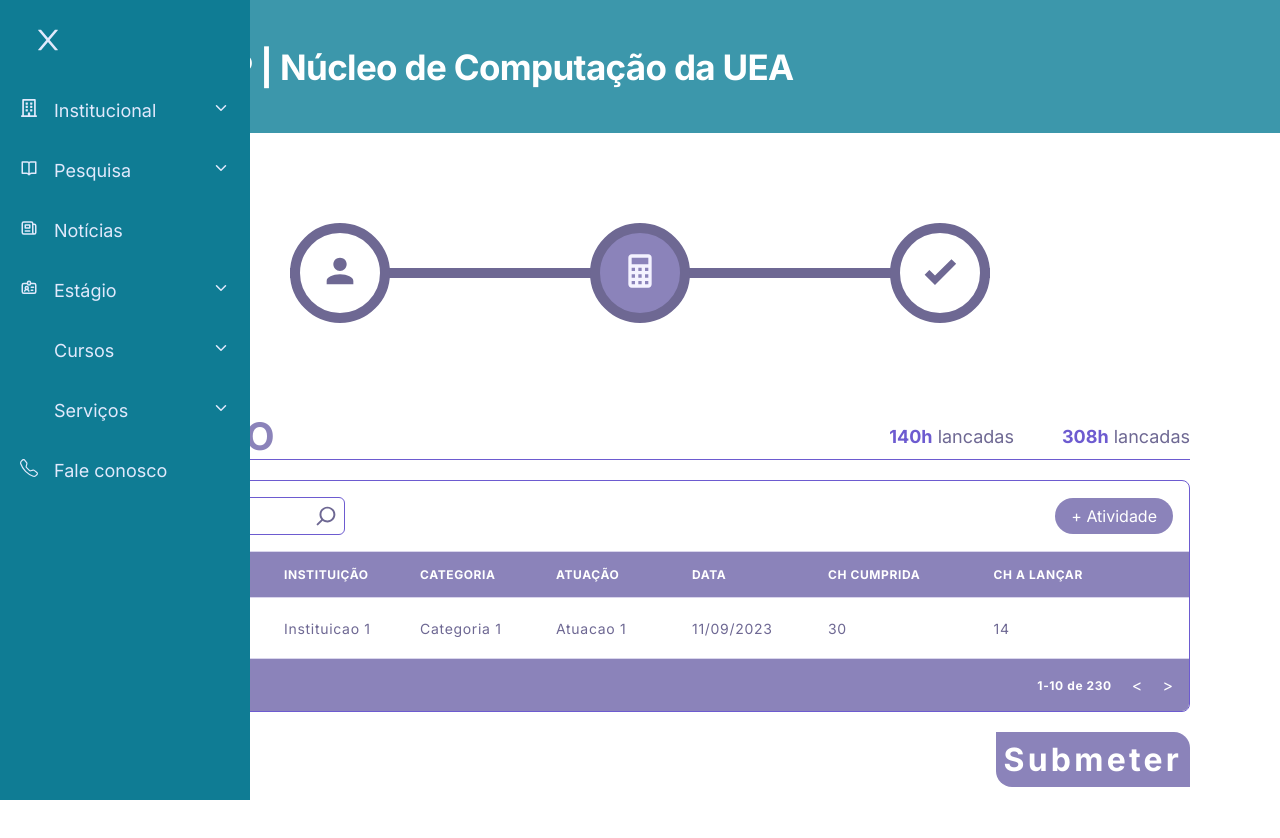
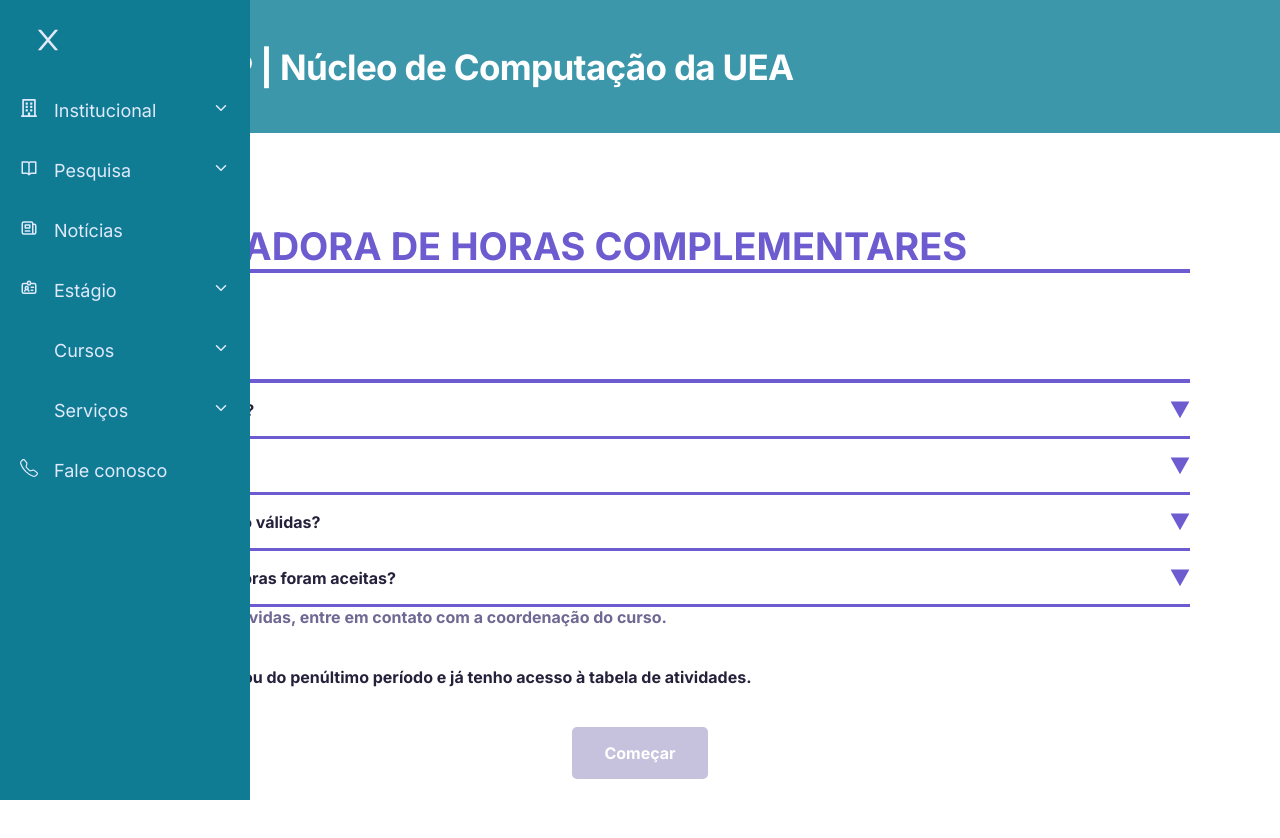
Before and after one commit to NUCOMP-UEA/nucomp-frontend, a React (Vite) app: page /calculator in a window 1280 px wide. Shown: the top 838 px of the page. Built offline with nearby package versions, Linux system fonts and the light colour scheme; some icons are missing.

Commit message:
fix: reset step to 0

```diff
--- a/src/pages/Calculator/index.jsx
+++ b/src/pages/Calculator/index.jsx
@@ -4,7 +4,7 @@ import { Faq } from "./components/Faq";
 import { Stepper } from "./components/Stepper";
 
 const Calculator = () => {
-  const [step, setStep] = useState(2);
+  const [step, setStep] = useState(0);
 
   return (
     <Container>
```
